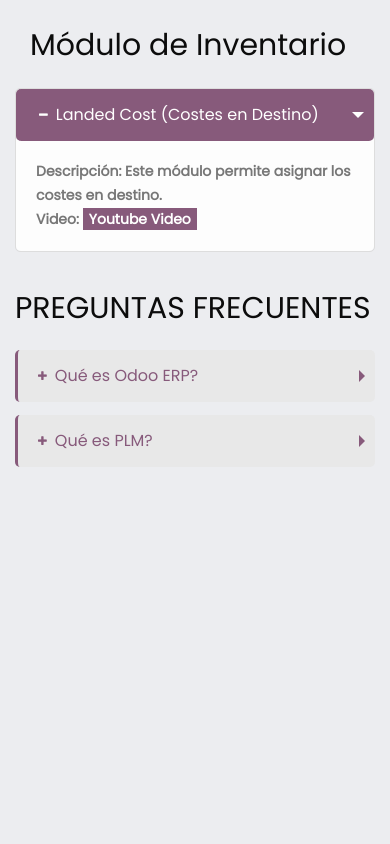
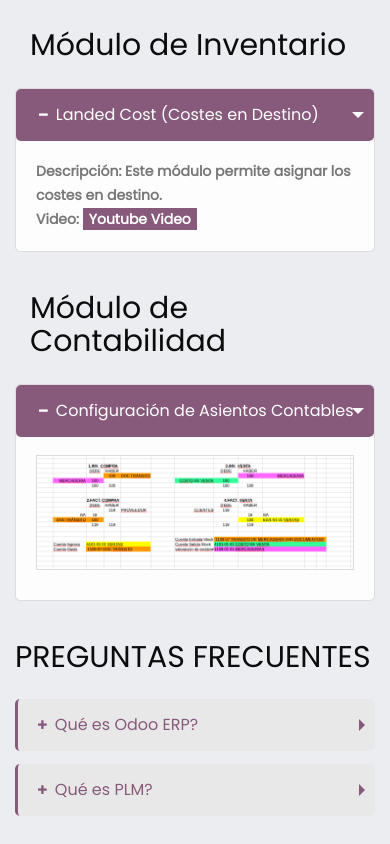
Before and after one commit to falconsoft3d/curso-odoo-11, a plain HTML site: page index.html in a window 390 px wide. Shown: the part 983-1827 px from the top of the page. Before the commit the page ends 1478 px from the top, so only its background shows below. Drawn offline with Linux system fonts and the light colour scheme.

Commit message:
subiendo cambios

```diff
--- a/index.html
+++ b/index.html
@@ -79,6 +79,11 @@
 							<li><a href="#landed_cost">Landed Cost (Costes en Destino)</a></li>
 						</ul>
 					</li>
+					<li class="nav-active nav-parent"><a href="#"><i class="fa fa-home"></i>Contabilidad</a>
+						<ul class="nav nav-children">
+							<li><a href="#conf_asientos">Configuración Asientos</a></li>
+						</ul>
+					</li>
 				</ul>
 
 				</nav><nav class="nav-main">
@@ -111,63 +116,7 @@
 						</section>
 					</div>
 				</div>
-				<!--end: introduccion -->
 
-
-				<!--
-
-
-				<div id="crear_clientes" class="row"><div class="col-md-12"><h2 class="page-title">Ventas</h2></div>
-					<div class="col-md-12 toggle" data-plugin-toggle="">
-						<section id="welcome" class="toggle active">
-							<label></i>01 Crear Clientes</label>
-							<div class="toggle-content" style="display: block;">
-								<p> Video:  <a href="https://youtu.be/qLm5Ut5NHJc" target="_blank"><span class="highlight">Youtube</span></a>.</p>
-							</div>
-						</section>
-				</div></div>
-
-				<div id="crear_producto" class="row"><div class="col-md-12"></div>
-					<div class="col-md-12 toggle" data-plugin-toggle="">
-						<section id="welcome" class="toggle active">
-							<label></i>02 Crear Productos</label>
-							<div class="toggle-content" style="display: block;">
-								<p> Video:  <a href="https://youtu.be/RoQsnWJeEZU" target="_blank"><span class="highlight">Youtube</span></a>.</p>
-							</div>
-						</section>
-				</div></div>
-
-				<div id="crear_cotizacion" class="row"><div class="col-md-12"></div>
-					<div class="col-md-12 toggle" data-plugin-toggle="">
-						<section id="welcome" class="toggle active">
-							<label></i>03 Crear Cotización</label>
-							<div class="toggle-content" style="display: block;">
-								<p> Video:  <a href="https://youtu.be/X0jz7fps9gU" target="_blank"><span class="highlight">Youtube</span></a>.</p>
-							</div>
-						</section>
-				</div></div>
-
-				<div id="despachar_productos" class="row"><div class="col-md-12"></div>
-					<div class="col-md-12 toggle" data-plugin-toggle="">
-						<section id="welcome" class="toggle active">
-							<label></i>04 Despachar Productos</label>
-							<div class="toggle-content" style="display: block;">
-								<p> Video:  <a href="https://youtu.be/LuLJoeb9Qxc" target="_blank"><span class="highlight">Youtube</span></a>.</p>
-							</div>
-						</section>
-				</div></div>
-
-				<div id="facturar_productos" class="row"><div class="col-md-12"></div>
-					<div class="col-md-12 toggle" data-plugin-toggle="">
-						<section id="welcome" class="toggle active">
-							<label></i>05 Facturar Productos</label>
-							<div class="toggle-content" style="display: block;">
-								<p> Video:  <a href="https://youtu.be/cp03dilvhfk" target="_blank"><span class="highlight">Youtube</span></a>.</p>
-							</div>
-						</section>
-				</div></div>
-
-				-->
 
 				<div class="col-md-12">
 						<h2 class="page-title">Módulo de Compras</h2>
@@ -195,6 +144,21 @@
 							<div class="toggle-content" style="display: block;">
 								<p><b>Descripción:</b> Este módulo permite asignar los costes en destino.</p>
 								<p><b>Video:<b>  <a href="https://youtu.be/21FphG0kAv8" target="_blank"><span class="highlight">Youtube Video</span></a></p>
+							</div>
+						</section>
+				</div></div>
+
+
+				<div class="col-md-12">
+						<h2 class="page-title">Módulo de Contabilidad</h2>
+				</div>
+				<div id="conf_asientos" class="row"><div class="col-md-12"></div>
+					<div class="col-md-12 toggle" data-plugin-toggle="">
+						<section id="welcome" class="toggle active">
+							<label></i>Configuración de Asientos Contables</label>
+							<div class="toggle-content" style="display: block;">
+
+								<img src="asientos.png">
 							</div>
 						</section>
 				</div></div>
```
Also changed, not shown: asientos.png (added).
